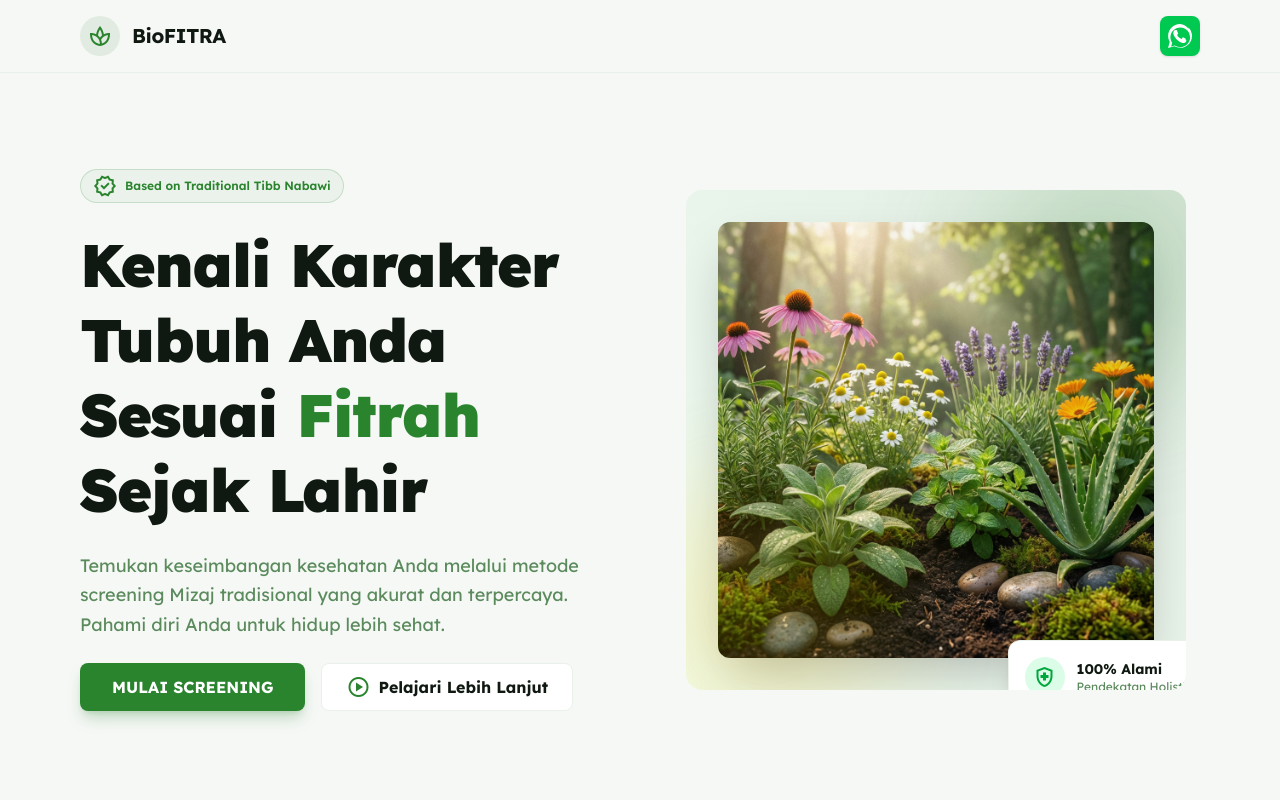
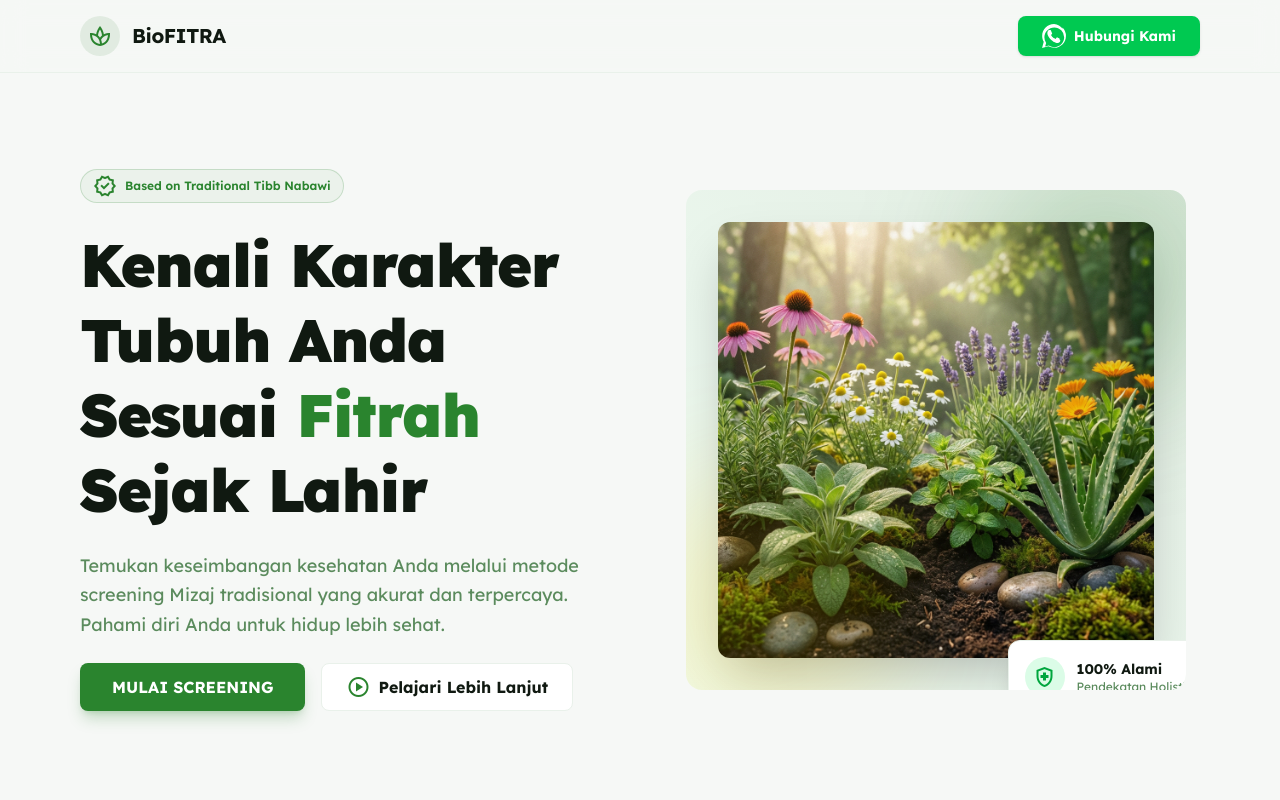
Before and after one commit to add146/Mizaj, a React (Vite) app in the folder web/: page / in a window 1280 px wide. Shown: the top 800 px of the page. Built offline with nearby package versions, Linux system fonts and the light colour scheme; no server answers.

Commit message:
Add Hubungi Kami text to WhatsApp button

```diff
--- a/web/src/pages/LandingPage.tsx
+++ b/web/src/pages/LandingPage.tsx
@@ -82,12 +82,12 @@ export default function LandingPage() {
                         href={`https://wa.me/${c('contact_whatsapp') || '628123456789'}`}
                         target="_blank"
                         rel="noreferrer"
-                        className="flex h-9 w-9 md:h-10 md:w-10 items-center justify-center rounded-lg bg-green-500 text-white shadow-sm hover:bg-green-600 transition-colors"
-                        aria-label="Contact WhatsApp"
+                        className="flex h-9 md:h-10 items-center justify-center gap-2 rounded-lg bg-green-500 px-4 md:px-6 text-xs md:text-sm font-bold text-white shadow-sm hover:bg-green-600 transition-colors"
                     >
                         <svg className="w-5 h-5 md:w-6 md:h-6 fill-white" viewBox="0 0 24 24" xmlns="http://www.w3.org/2000/svg">
                             <path d="M17.472 14.382c-.297-.149-1.758-.867-2.03-.967-.273-.099-.471-.148-.67.15-.197.297-.767.966-.94 1.164-.173.199-.347.223-.644.075-.297-.15-1.255-.463-2.39-1.475-.883-.788-1.48-1.761-1.653-2.059-.173-.297-.018-.458.13-.606.134-.133.298-.347.446-.52.149-.174.232-.298.347-.497.115-.198.058-.372-.029-.548-.087-.174-.785-1.894-1.077-2.593-.285-.68-.574-.585-.79-.596-.201-.009-.434-.011-.667-.011-.233 0-.612.088-.933.438-.321.35-1.226 1.198-1.226 2.923 0 1.725 1.256 3.393 1.432 3.627.175.234 2.472 3.775 5.989 5.292 2.348 1.013 2.827.811 3.321.761.493-.05 1.758-.718 2.006-1.411.248-.694.248-1.289.174-1.413-.074-.124-.272-.198-.57-.347m-5.421 7.403h-.004a9.87 9.87 0 01-5.031-1.378l-.361-.214-3.741.982.998-3.648-.235-.374a9.86 9.86 0 01-1.51-5.26c.001-5.45 4.436-9.884 9.888-9.884 2.64 0 5.122 1.03 6.988 2.898a9.825 9.825 0 012.893 6.994c-.003 5.45-4.437 9.884-9.885 9.884m8.413-18.297A11.815 11.815 0 0012.05 0C5.495 0 .16 5.335.157 11.892c0 2.096.547 4.142 1.588 5.945L.057 24l6.305-1.654a11.882 11.882 0 005.683 1.448h.005c6.554 0 11.89-5.335 11.893-11.893a11.821 11.821 0 00-3.48-8.413Z" />
                         </svg>
+                        <span>Hubungi Kami</span>
                     </a>
                 </div>
             </header>
```
